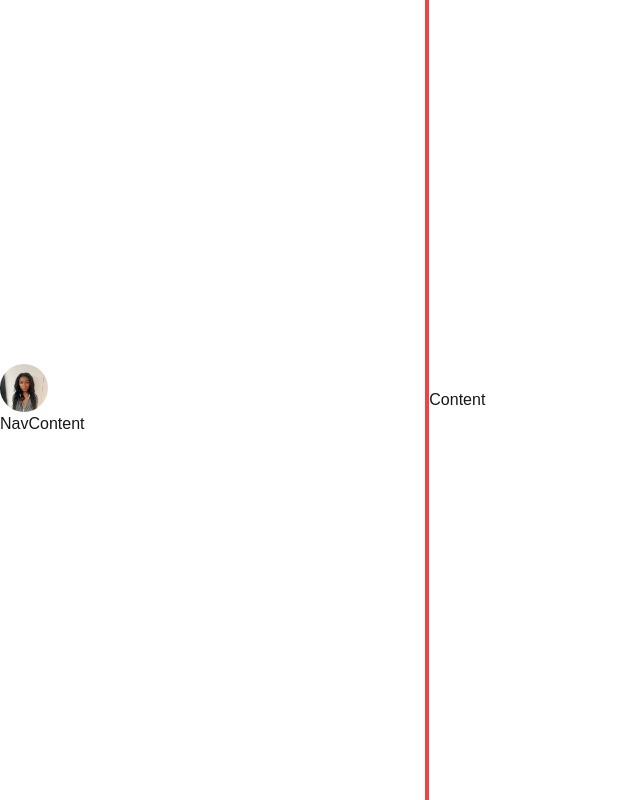
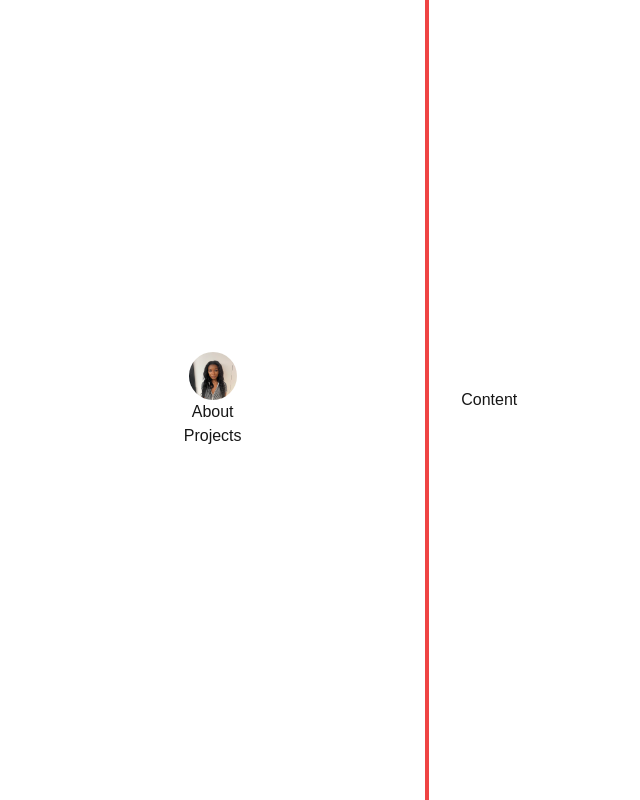
Before and after one commit to jsbarton/portfolio, a Next.js app: page / in a window 1280 px wide. Shown: the whole page, without its empty margins (0-640 px from the left). Built offline with nearby package versions, Linux system fonts and the light colour scheme.

Commit message:
add navbar sections

```diff
--- a/app/page.tsx
+++ b/app/page.tsx
@@ -4,16 +4,17 @@ import ProfilePic from "./i/profile_pic.jpg";
 export default function Home() {
   return (
     <div className="flex h-screen">
-      <div className="flex flex-col justify-center w-1/3">
+      <div className="flex flex-col justify-center items-center w-1/3">
         <Image
           alt="my face"
           className="max-w-12 max-h-12 rounded-full"
           src={ProfilePic}
         />
-        <div>NavContent</div>
+        <div>About</div>
+        <div>Projects</div>
       </div>
       <div className="w-1 bg-red-500" />
-      <div className="flex flex-col justify-center w-2/3">Content</div>
+      <div className="flex flex-col justify-center w-2/3 px-8">Content</div>
     </div>
   );
 }
```
